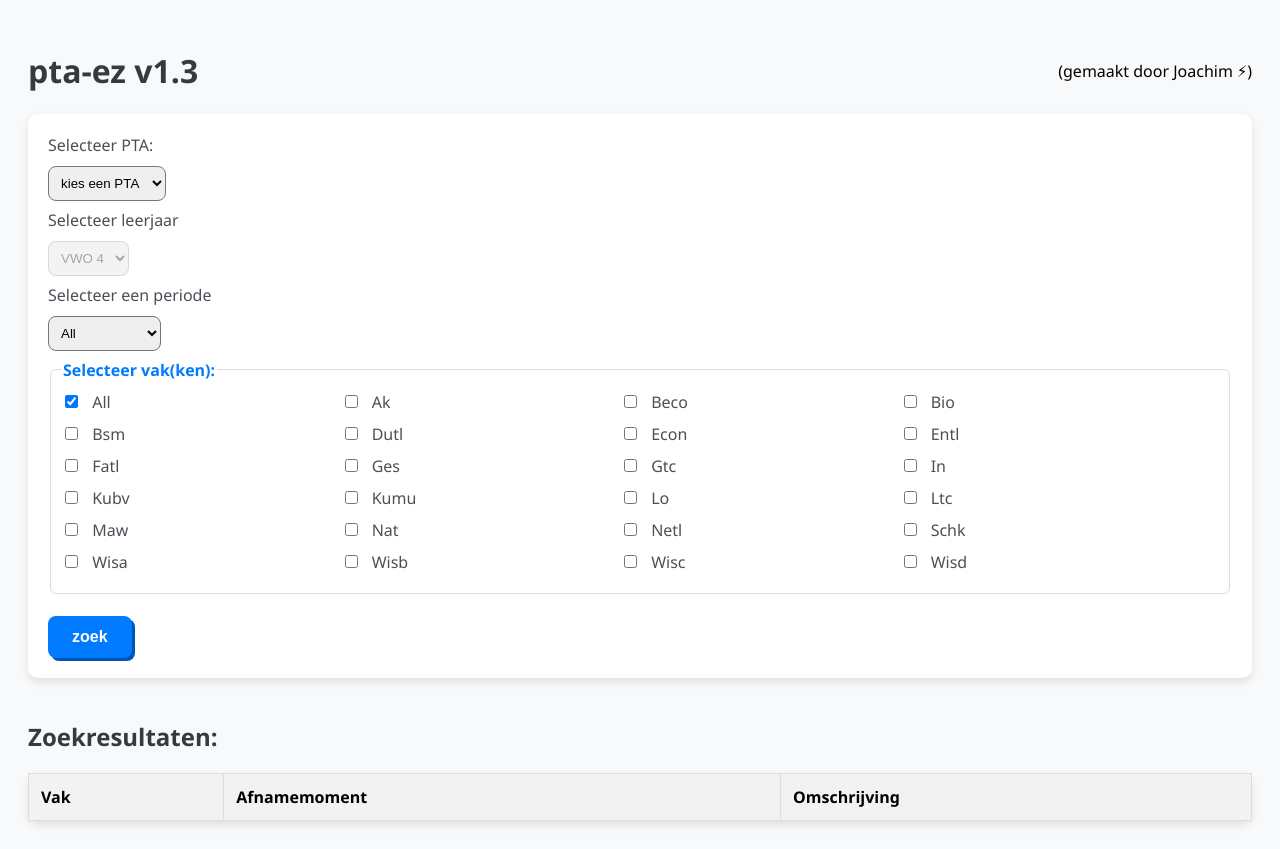
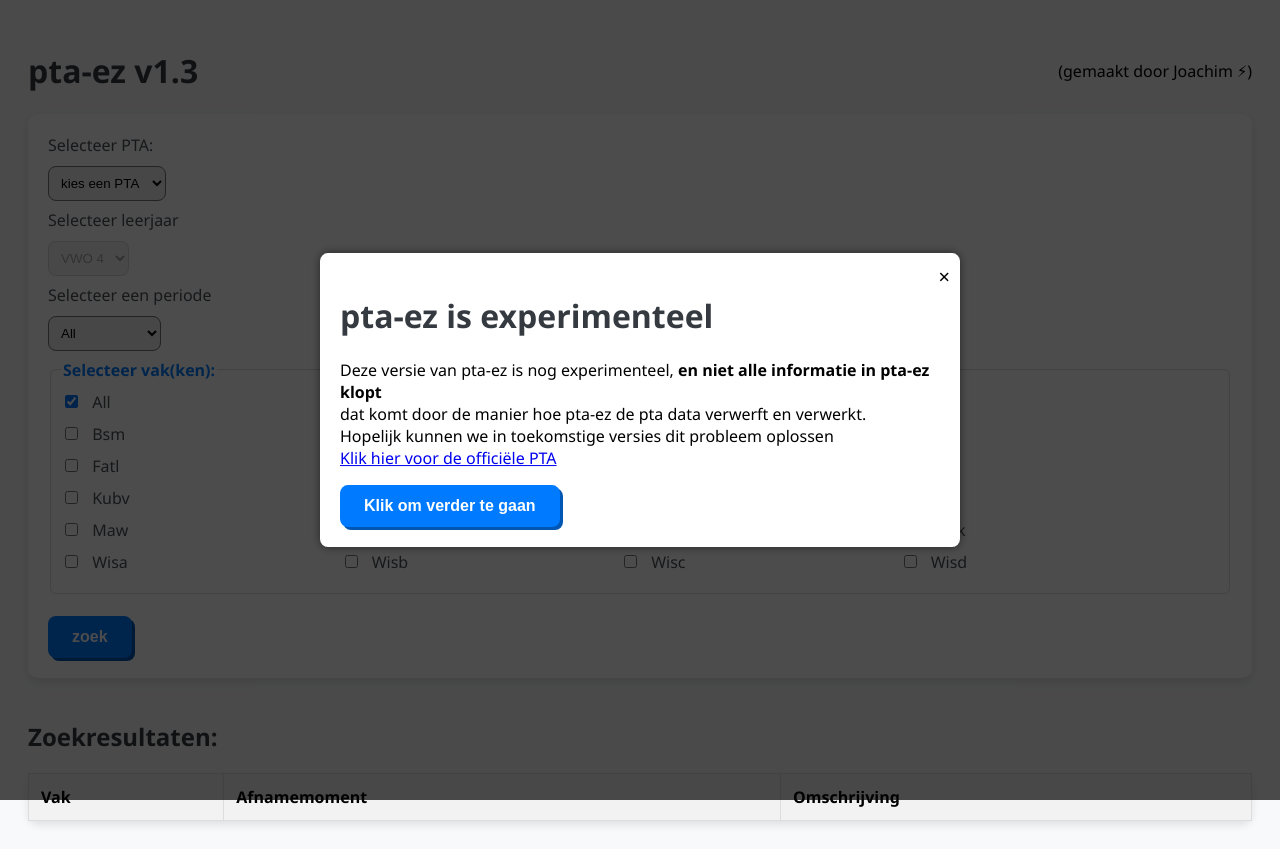
Before and after one commit to JOA-gamedev/pta-ez, a plain HTML site: page index.html in a window 1280 px wide. Drawn offline with Linux system fonts and the light colour scheme.

Commit message:
added disclaimer popup

```diff
--- a/index.html
+++ b/index.html
@@ -108,6 +108,20 @@
     <tbody id="resultsBody"></tbody>
   </table>
 
+  <!-- Popup container -->
+  <div class="popup-container" id="popup">
+    <div class="popup-content">
+        <span class="close" onclick="closePopup()">&times;</span>
+        <h1>pta-ez is experimenteel</h1>
+        <p>Deze versie van pta-ez is nog experimenteel, <b>en niet alle informatie in pta-ez klopt</b><br>
+          dat komt door de manier hoe pta-ez de pta data verwerft en verwerkt. <br>
+          Hopelijk kunnen we in toekomstige versies dit probleem oplossen
+          <br><a href="https://purmerendsescholengroep.sharepoint.com/sites/leerlingenjel/PTA/Forms/AllItems.aspx">Klik hier voor de officiële PTA</a>
+        </p>
+        <button onclick="closePopup()">Klik om verder te gaan</button>
+    </div>
+  </div>
+
   <script src="script.js"></script>
 </body>
 </html>
--- a/script.js
+++ b/script.js
@@ -178,3 +178,16 @@ function uncheckAll() {
   const allCheckbox = document.querySelector(".some-others");
   allCheckbox.checked = false;
 }
+
+
+// popup
+
+function openPopup() {
+  document.getElementById('popup').style.display = 'block';
+}
+
+function closePopup() {
+  document.getElementById('popup').style.display = 'none';
+}
+
+openPopup()
--- a/style.css
+++ b/style.css
@@ -124,3 +124,33 @@ td {
 th {
     background-color: #f2f2f2;
 }
+/* disclaimer popup */
+
+.popup-container {
+    display: none;
+    position: fixed;
+    top: 0;
+    left: 0;
+    width: 100%;
+    height: 100%;
+    background: rgba(0, 0, 0, 0.7);
+}
+
+.popup-content {
+    position: absolute;
+    top: 50%;
+    left: 50%;
+    transform: translate(-50%, -50%);
+    background: #fff;
+    padding: 20px;
+    border-radius: 8px;
+    box-shadow: 0 0 10px rgba(0, 0, 0, 0.5);
+}
+
+.close {
+    position: absolute;
+    top: 10px;
+    right: 10px;
+    font-size: 20px;
+    cursor: pointer;
+}
```
